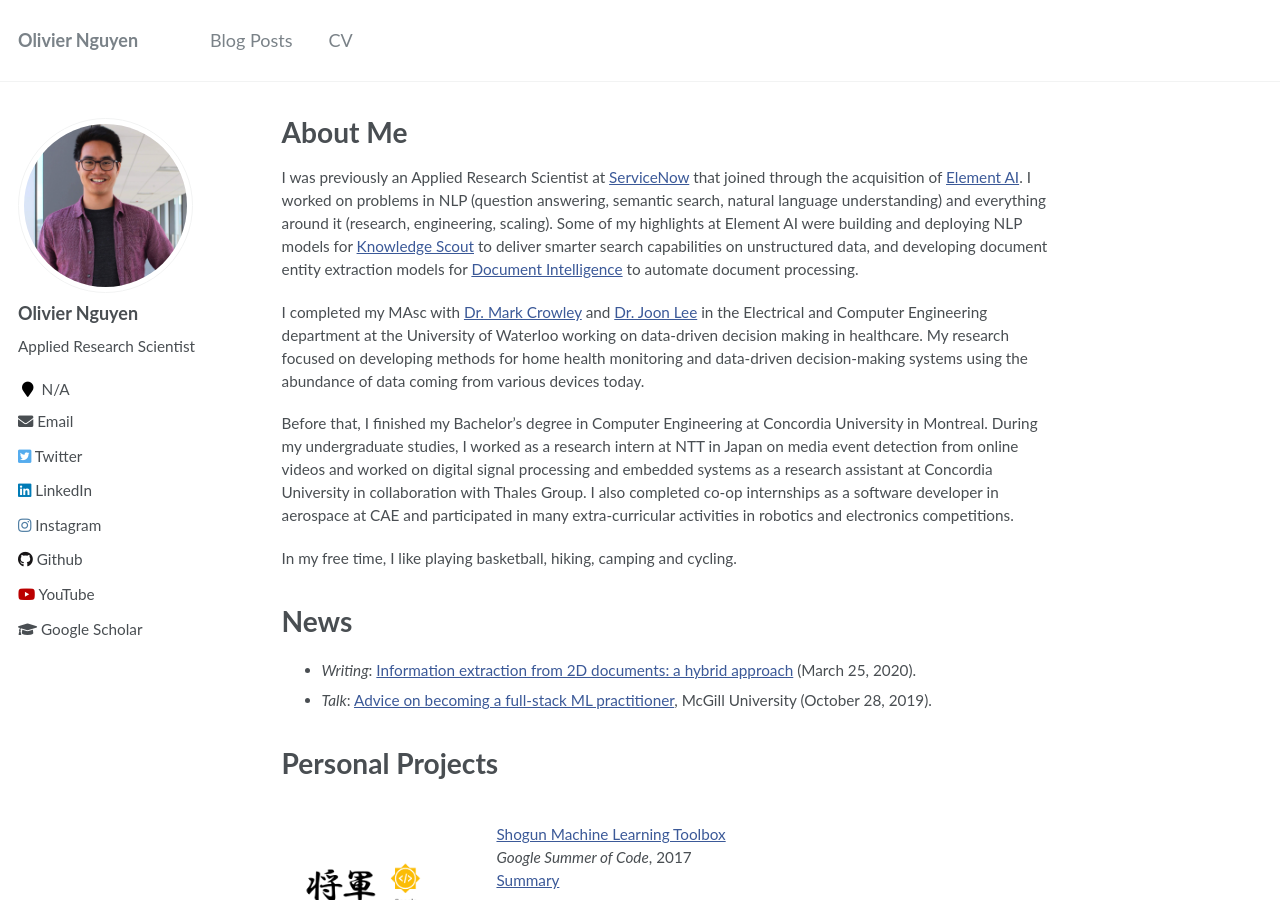
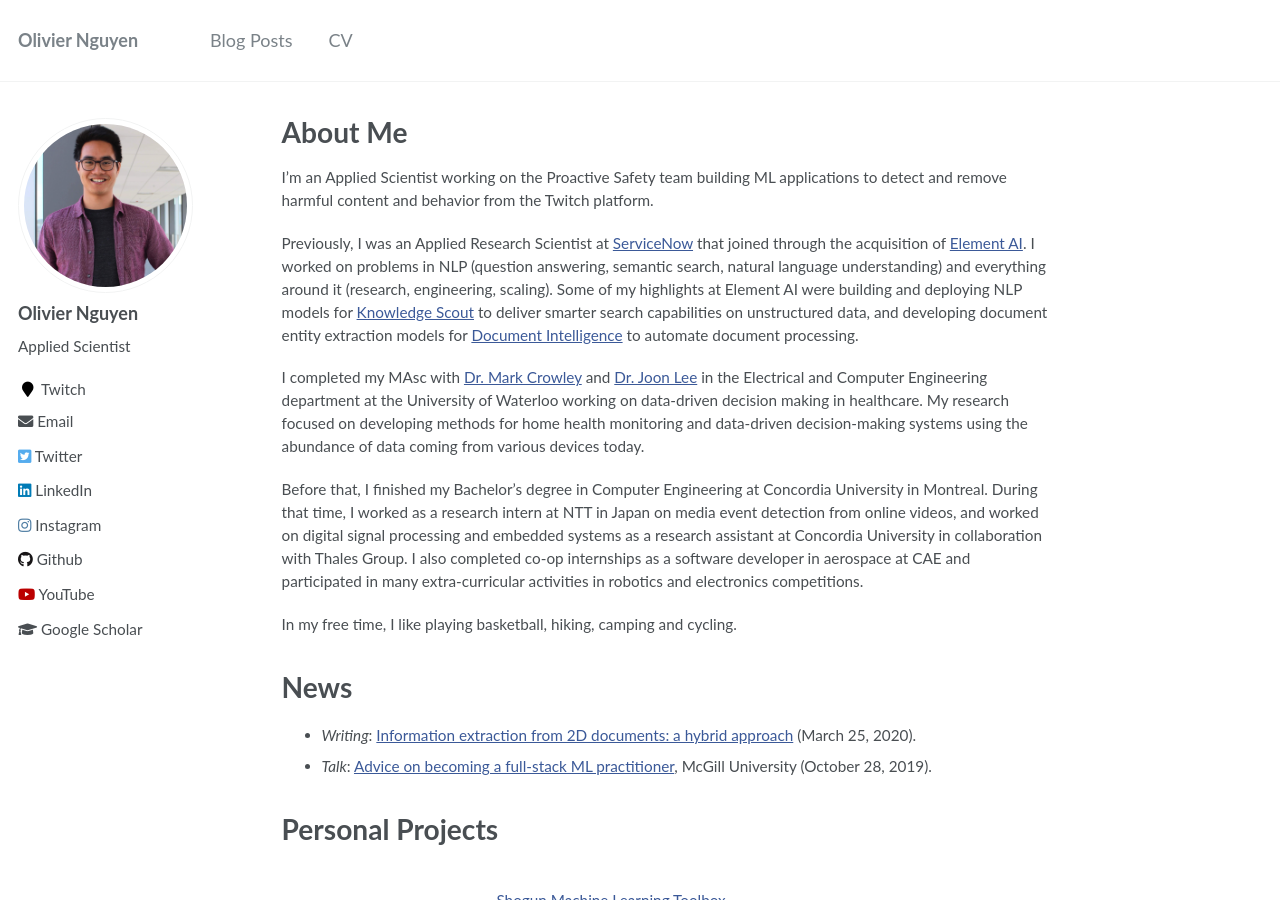
Before and after one commit to olinguyen/olinguyen.github.io, a Jekyll site: the page built from _pages/about.md, in a window 1280 px wide and 900 px high. Built offline with Jekyll 4.4.1, drawn with Linux system fonts in a browser that asks for light colours.

Commit message:
update about me

```diff
--- a/_config.yml
+++ b/_config.yml
@@ -82,9 +82,9 @@
 author:
   name             : "Olivier Nguyen"
   avatar           : "oli.png"
-  bio              : "Applied Research Scientist"
+  bio              : "Applied Scientist"
   location         :
-  employer         : N/A
+  employer         : Twitch
   googlescholar    : "https://scholar.google.ca/citations?user=5qC_tjQAAAAJ&hl=en"
   email            : "nguyenolive@gmail.com"
   researchgate     :  # example: "https://www.researchgate.net/profile/yourprofile"
--- a/_pages/about.md
+++ b/_pages/about.md
@@ -8,12 +8,14 @@
   - /about.html
 ---
 
-I was previously an Applied Research Scientist at [ServiceNow](https://www.servicenow.com/) that joined through the acquisition of [Element AI](http://elementai.com). I worked on problems in NLP (question answering, semantic search, natural language understanding) and everything around it (research, engineering, scaling).
+I'm an Applied Scientist working on the Proactive Safety team building ML applications to detect and remove harmful content and behavior from the Twitch platform.
+
+Previously, I was an Applied Research Scientist at [ServiceNow](https://www.servicenow.com/) that joined through the acquisition of [Element AI](http://elementai.com). I worked on problems in NLP (question answering, semantic search, natural language understanding) and everything around it (research, engineering, scaling).
 Some of my highlights at Element AI were building and deploying NLP models for [Knowledge Scout](https://www.elementai.com/products/knowledge-scout) to deliver smarter search capabilities on unstructured data, and developing document entity extraction models for [Document Intelligence](https://www.elementai.com/products/document-intelligence) to automate document processing.
 
 I completed my MAsc with [Dr. Mark Crowley](https://markcrowley.ca/) and [Dr. Joon Lee](https://www.ucalgary.ca/future-students/graduate/supervisor/joon-lee) in the Electrical and Computer Engineering department at the University of Waterloo working on data-driven decision making in healthcare. My research focused on developing methods for home health monitoring and data-driven decision-making systems using the abundance of data coming from various devices today.
 
-Before that, I finished my Bachelor's degree in Computer Engineering at Concordia University in Montreal. During my undergraduate studies, I worked as a research intern at NTT in Japan on media event detection from online videos and worked on digital signal processing and embedded systems as a research assistant at Concordia University in collaboration with Thales Group. I also completed co-op internships as a software developer in aerospace at CAE and participated in many extra-curricular activities in robotics and electronics competitions.
+Before that, I finished my Bachelor's degree in Computer Engineering at Concordia University in Montreal. During that time, I worked as a research intern at NTT in Japan on media event detection from online videos, and worked on digital signal processing and embedded systems as a research assistant at Concordia University in collaboration with Thales Group. I also completed co-op internships as a software developer in aerospace at CAE and participated in many extra-curricular activities in robotics and electronics competitions.
 
 In my free time, I like playing basketball, hiking, camping and cycling.
 
```
